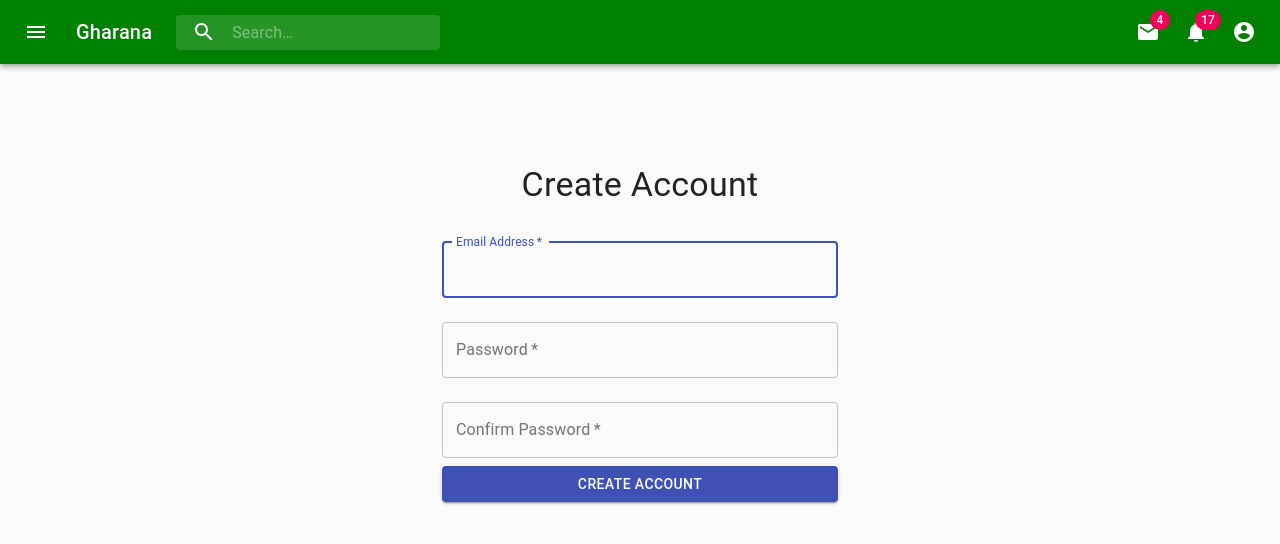
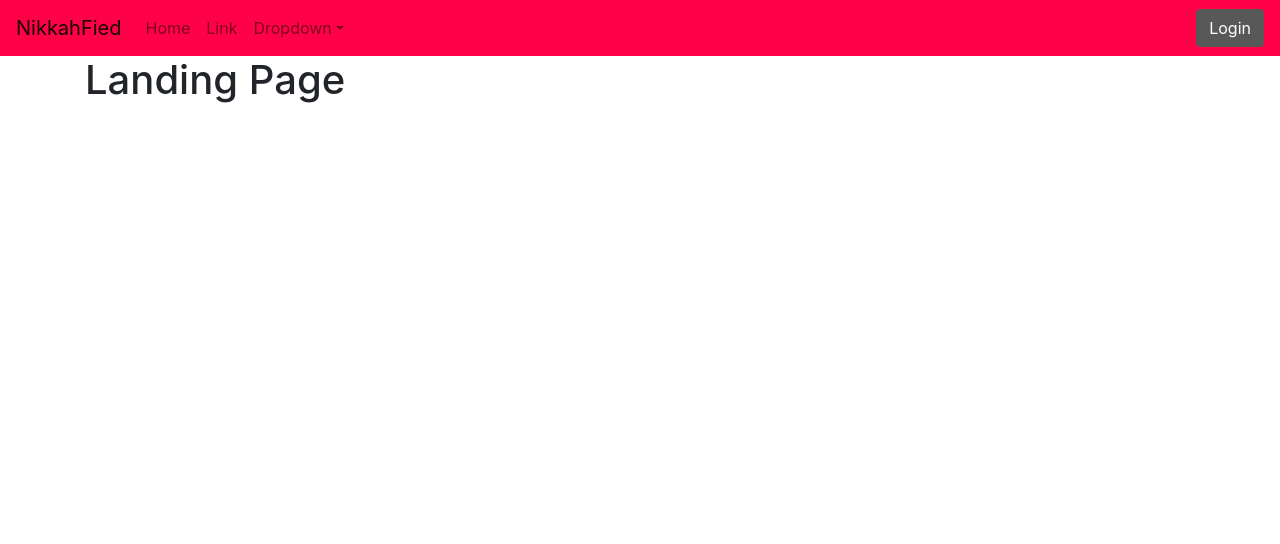
Before and after one commit to sohaibusmani/Marriage-Lawn-Booking-App-Frontend, a React (Create React App) app: page / in a window 1280 px wide. Shown: the top 544 px of the page. Built offline with nearby package versions, Linux system fonts and the light colour scheme.

Commit message:
renderLogin and renderRegister done

```diff
--- a/public/index.html
+++ b/public/index.html
@@ -24,6 +24,12 @@
       work correctly both with client-side routing and a non-root public URL.
       Learn how to configure a non-root public URL by running `npm run build`.
     -->
+    <link
+  rel="stylesheet"
+  href="https://maxcdn.bootstrapcdn.com/bootstrap/4.3.1/css/bootstrap.min.css"
+  integrity="sha384-ggOyR0iXCbMQv3Xipma34MD+dH/1fQ784/j6cY/iJTQUOhcWr7x9JvoRxT2MZw1T"
+  crossorigin="anonymous"
+/>
     <title>React App</title>
   </head>
   <body>
--- a/src/App.js
+++ b/src/App.js
@@ -7,12 +7,38 @@ import Register from './Screens/Register/Register'
 
 
 class App extends React.Component{
+ state={
+   showLogin:false,
+   showRegister:false
+ }
+
+ renderLogin = () => {
+   this.setState({
+     showLogin:true
+   })
+ }
+
+renderRegister = () => {
+  this.setState({
+    showLogin:false,
+    showRegister:true
+  })
+}
+
   render(){
     return(
       <React.Fragment>
-          <PrimarySearchAppBar/>
-          {/* <Login/> */}
-          <Register/>
+          <PrimarySearchAppBar renderLogin={this.renderLogin}/>
+          {
+            this.state.showLogin && <Login renderRegister={this.renderRegister}/>
+          }
+          {
+            this.state.showRegister && <Register/>
+          }
+          {
+            !this.state.showLogin && !this.state.showRegister && <LandingPage/>
+          }
+
       </React.Fragment>
     )
   }
--- a/src/Components/AppBar/AppBar.js
+++ b/src/Components/AppBar/AppBar.js
@@ -1,231 +1,44 @@
 import React from 'react';
-import { fade, makeStyles } from '@material-ui/core/styles';
-import AppBar from '@material-ui/core/AppBar';
-import Toolbar from '@material-ui/core/Toolbar';
-import IconButton from '@material-ui/core/IconButton';
-import Typography from '@material-ui/core/Typography';
-import InputBase from '@material-ui/core/InputBase';
-import Badge from '@material-ui/core/Badge';
-import MenuItem from '@material-ui/core/MenuItem';
-import Menu from '@material-ui/core/Menu';
-import MenuIcon from '@material-ui/icons/Menu';
-import SearchIcon from '@material-ui/icons/Search';
-import AccountCircle from '@material-ui/icons/AccountCircle';
-import MailIcon from '@material-ui/icons/Mail';
-import NotificationsIcon from '@material-ui/icons/Notifications';
-import MoreIcon from '@material-ui/icons/MoreVert';
+import {Navbar, Nav, NavDropdown, Button} from 'react-bootstrap'
 
-const useStyles = makeStyles(theme => ({
-  grow: {
-    flexGrow: 1,
-  },
-  menuButton: {
-    marginRight: theme.spacing(2),
-  },
-  title: {
-    display: 'none',
-    [theme.breakpoints.up('sm')]: {
-      display: 'block',
-    },
-  },
-  search: {
-    position: 'relative',
-    borderRadius: theme.shape.borderRadius,
-    backgroundColor: fade(theme.palette.common.white, 0.15),
-    '&:hover': {
-      backgroundColor: fade(theme.palette.common.white, 0.25),
-    },
-    marginRight: theme.spacing(2),
-    marginLeft: 0,
-    width: '100%',
-    [theme.breakpoints.up('sm')]: {
-      marginLeft: theme.spacing(3),
-      width: 'auto',
-    },
-  },
-  searchIcon: {
-    width: theme.spacing(7),
-    height: '100%',
-    position: 'absolute',
-    pointerEvents: 'none',
-    display: 'flex',
-    alignItems: 'center',
-    justifyContent: 'center',
-  },
-  inputRoot: {
-    color: 'inherit',
-  },
-  inputInput: {
-    padding: theme.spacing(1, 1, 1, 7),
-    transition: theme.transitions.create('width'),
-    width: '100%',
-    [theme.breakpoints.up('md')]: {
-      width: 200,
-    },
-  },
-  sectionDesktop: {
-    display: 'none',
-    [theme.breakpoints.up('md')]: {
-      display: 'flex',
-    },
-  },
-  sectionMobile: {
-    display: 'flex',
-    [theme.breakpoints.up('md')]: {
-      display: 'none',
-    },
-  },
-}));
+class PrimarySearchAppBar extends React.Component {
+  state={
+    showLoginButton : true
+  }
 
-export default function  PrimarySearchAppBar() {
+ renderLoginScreen = () => {
+   this.setState({
+    showLoginButton: false,
+   });
+   this.props.renderLogin();
+ }
 
-  const classes = useStyles();
-  const [anchorEl, setAnchorEl] = React.useState(null);
-  const [mobileMoreAnchorEl, setMobileMoreAnchorEl] = React.useState(null);
+  render(){
+    return(
+      <React.Fragment>
+        <Navbar style={{backgroundColor:'#ff0147'}} expand="lg">
+  <Navbar.Brand href="#home">NikkahFied</Navbar.Brand>
+  <Navbar.Toggle aria-controls="basic-navbar-nav" />
+  <Navbar.Collapse id="basic-navbar-nav">
+    <Nav className="mr-auto">
+      <Nav.Link href="#home">Home</Nav.Link>
+      <Nav.Link href="#link">Link</Nav.Link>
+      <NavDropdown title="Dropdown" id="basic-nav-dropdown">
+        <NavDropdown.Item href="#action/3.1">Action</NavDropdown.Item>
+        <NavDropdown.Item href="#action/3.2">Another action</NavDropdown.Item>
+        <NavDropdown.Item href="#action/3.3">Something</NavDropdown.Item>
+        <NavDropdown.Divider />
+        <NavDropdown.Item href="#action/3.4">Separated link</NavDropdown.Item>
+      </NavDropdown>
+    </Nav>
+    {
+       this.state.showLoginButton && <Button onClick={this.renderLoginScreen} style={{color:'white', backgroundColor:'#585858', borderColor:'#585858'}}>Login</Button>
+    }
+    </Navbar.Collapse>
+</Navbar>
+      </React.Fragment>
+    )
+  }
+}
 
-  const isMenuOpen = Boolean(anchorEl);
-  const isMobileMenuOpen = Boolean(mobileMoreAnchorEl);
-
-  const handleProfileMenuOpen = event => {
-    setAnchorEl(event.currentTarget);
-  };
-
-  const handleMobileMenuClose = () => {
-    setMobileMoreAnchorEl(null);
-  };
-
-  const handleMenuClose = () => {
-    setAnchorEl(null);
-    handleMobileMenuClose();
-  };
-
-  const handleMobileMenuOpen = event => {
-    setMobileMoreAnchorEl(event.currentTarget);
-  };
-
-  const menuId = 'primary-search-account-menu';
-  const renderMenu = (
-    <Menu
-      anchorEl={anchorEl}
-      anchorOrigin={{ vertical: 'top', horizontal: 'right' }}
-      id={menuId}
-      keepMounted
-      transformOrigin={{ vertical: 'top', horizontal: 'right' }}
-      open={isMenuOpen}
-      onClose={handleMenuClose}
-    >
-      <MenuItem onClick={handleMenuClose}>Profile</MenuItem>
-      <MenuItem onClick={handleMenuClose}>My account</MenuItem>
-    </Menu>
-  );
-
-  const mobileMenuId = 'primary-search-account-menu-mobile';
-  const renderMobileMenu = (
-    <Menu
-      anchorEl={mobileMoreAnchorEl}
-      anchorOrigin={{ vertical: 'top', horizontal: 'right' }}
-      id={mobileMenuId}
-      keepMounted
-      transformOrigin={{ vertical: 'top', horizontal: 'right' }}
-      open={isMobileMenuOpen}
-      onClose={handleMobileMenuClose}
-    >
-      <MenuItem>
-        <IconButton aria-label="show 4 new mails" color="inherit">
-          <Badge badgeContent={4} color="secondary">
-            <MailIcon />
-          </Badge>
-        </IconButton>
-        <p>Messages</p>
-      </MenuItem>
-      <MenuItem>
-        <IconButton aria-label="show 11 new notifications" color="inherit">
-          <Badge badgeContent={11} color="secondary">
-            <NotificationsIcon />
-          </Badge>
-        </IconButton>
-        <p>Notifications</p>
-      </MenuItem>
-      <MenuItem onClick={handleProfileMenuOpen}>
-        <IconButton
-          aria-label="account of current user"
-          aria-controls="primary-search-account-menu"
-          aria-haspopup="true"
-          color="inherit"
-        >
-          <AccountCircle />
-        </IconButton>
-        <p>Profile</p>
-      </MenuItem>
-    </Menu>
-  );
-
-  return (
-    <div className={classes.grow}>
-      <AppBar style={{backgroundColor:'green'}} position="static">
-        <Toolbar>
-          <IconButton
-            edge="start"
-            className={classes.menuButton}
-            color="inherit"
-            aria-label="open drawer"
-          >
-            <MenuIcon />
-          </IconButton>
-          <Typography className={classes.title} variant="h6" noWrap>
-            Gharana
-          </Typography>
-          <div className={classes.search}>
-            <div className={classes.searchIcon}>
-              <SearchIcon />
-            </div>
-            <InputBase
-              placeholder="Search…"
-              classes={{
-                root: classes.inputRoot,
-                input: classes.inputInput,
-              }}
-              inputProps={{ 'aria-label': 'search' }}
-            />
-          </div>
-          <div className={classes.grow} />
-          <div className={classes.sectionDesktop}>
-            <IconButton aria-label="show 4 new mails" color="inherit">
-              <Badge badgeContent={4} color="secondary">
-                <MailIcon />
-              </Badge>
-            </IconButton>
-            <IconButton aria-label="show 17 new notifications" color="inherit">
-              <Badge badgeContent={17} color="secondary">
-                <NotificationsIcon />
-              </Badge>
-            </IconButton>
-            <IconButton
-              edge="end"
-              aria-label="account of current user"
-              aria-controls={menuId}
-              aria-haspopup="true"
-              onClick={handleProfileMenuOpen}
-              color="inherit"
-            >
-              <AccountCircle />
-            </IconButton>
-          </div>
-          <div className={classes.sectionMobile}>
-            <IconButton
-              aria-label="show more"
-              aria-controls={mobileMenuId}
-              aria-haspopup="true"
-              onClick={handleMobileMenuOpen}
-              color="inherit"
-            >
-              <MoreIcon />
-            </IconButton>
-          </div>
-        </Toolbar>
-      </AppBar>
-      {renderMobileMenu}
-      {renderMenu}
-    </div>
-  );
-}
+export default PrimarySearchAppBar;
--- a/src/Screens/Login/Login.js
+++ b/src/Screens/Login/Login.js
@@ -96,7 +96,7 @@ class Login extends React.Component {
             </Button>
                 <span>Not a Member yet? </span>
                 <span
-                    // onClick={this.props.renderRegister}
+                    onClick={this.props.renderRegister}
                     style={{
                         color: 'blue',
                         // textDecoration: ''
```
